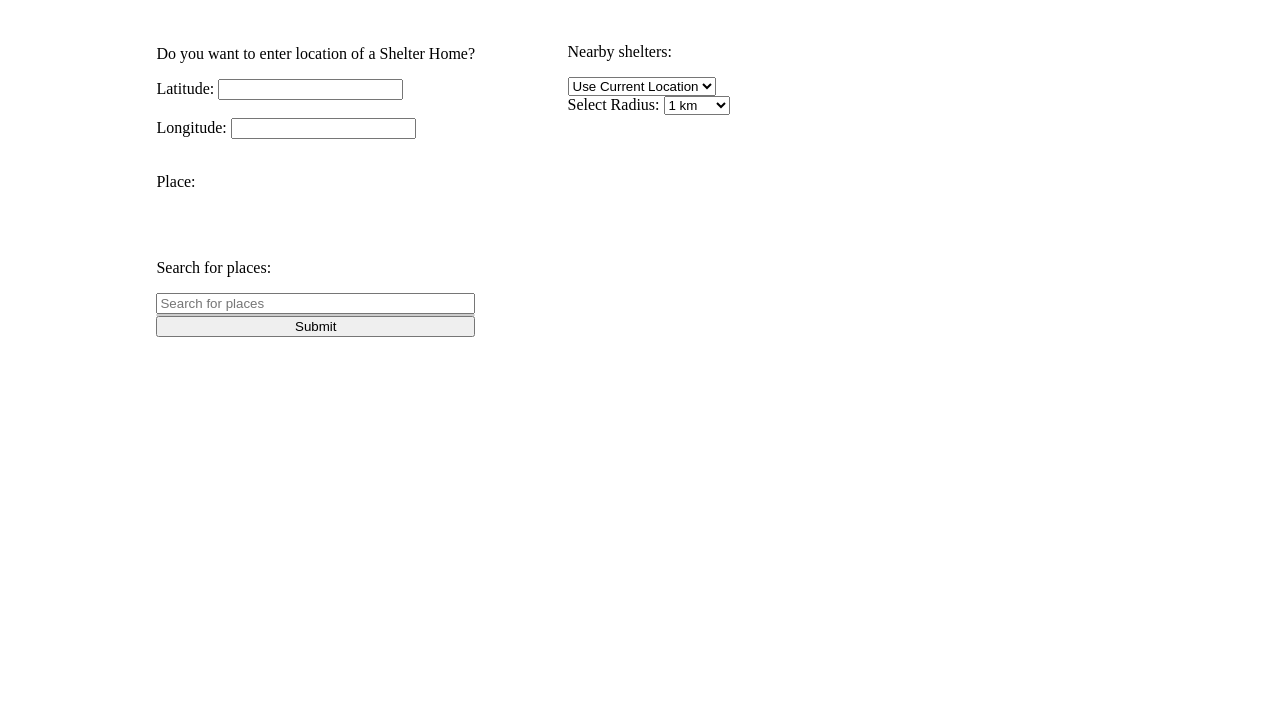
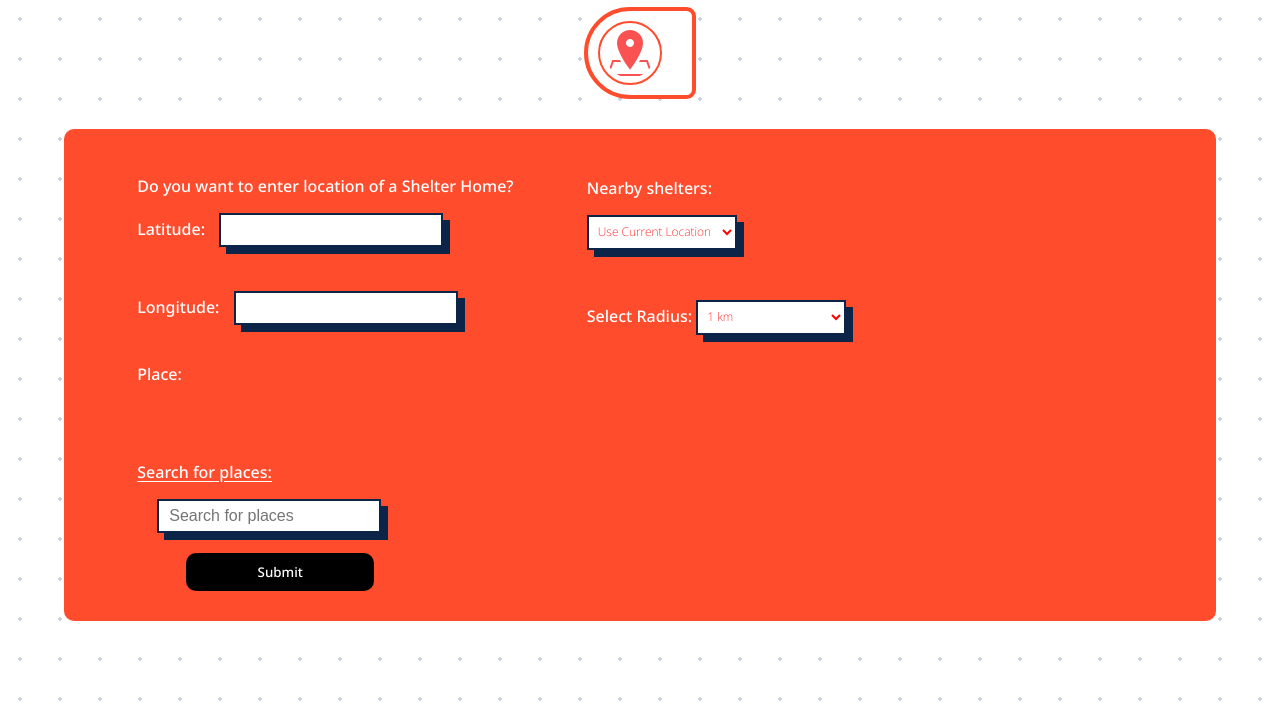
Before and after one commit to CholarajuAditya/Codefury7.0, a plain HTML site: page views/newGeoLocations.html in a window 1280 px wide. Shown: the part 81-800 px from the top of the page. Drawn offline with Linux system fonts and the light colour scheme; a web font is replaced by a local one.

Commit message:
styled geolocation

```diff
--- a/assets/css/geolocation.css
+++ b/assets/css/geolocation.css
@@ -1,7 +1,12 @@
+@import url('https://fonts.googleapis.com/css2?family=Merriweather:ital,wght@0,300;0,400;0,700;0,900;1,300;1,400;1,700;1,900&family=Mukta:wght@200;300;400;500;600;700;800&family=Noto+Sans:ital,wght@0,100..900;1,100..900&family=Spicy+Rice&display=swap');
 body{
+
     display: flex;
     flex-direction: column;
     align-items: center;
+    padding: 0 50px ;
+    background-image: radial-gradient(circle, rgb(203 213 225) 2px, #fff 2px);
+    background-size: 2.5rem 2.5rem;
 }
 
 #myLocation{
@@ -10,11 +15,82 @@ body{
     justify-content: center;
     align-items: center;
 }
+.address
+{
+    display: flex;
+    justify-content: center;
+    align-items: center;
+    border: solid #ff4c2d 4px;
+    padding: 10px;
+    border-top-left-radius:50px ;
+    border-bottom-left-radius:50px ;
+    border-top-right-radius:10px;
+    border-bottom-right-radius:10px;
+    background-color: white;
+    font-family:"Noto Sans", sans-serif ;
+    font-weight: 500;
+}
+.address img{
+    padding: 5px;
+    border: solid #ff4c2d 2px;
+    border-radius: 50px;
+    margin-right: 20px;
+}
+.locationCordinates input
+{    margin-left: 10px;
+    padding: 10px;
+    height: 10px;
+    width: clamp(100px, 100%, 200px);
+    border: 2px solid #0B2447;
+    font-size: 16px;
+    background: white;
+    outline: none;
+    box-shadow: 7px 7px 0px 0px #0B2447;
+    color: #ff4c2d;
+}
+#searchText
+{
+    text-decoration: underline;
+    text-underline-offset: 3px;
+}
+#place-search
+{
+    margin-left: 20px;
+
+    padding: 10px;
+    height: 10px;
+    width: clamp(100px, 100%, 200px);
+    border: 2px solid #0B2447;
+    font-size: 16px;
+    background: white;
+    outline: none;
+    box-shadow: 7px 7px 0px 0px #0B2447;
+    color: red;
+}
+
 #place-results {
-    border: 1px solid #ccc;
+    border: none;
     max-height: 200px;
     overflow-y: auto;
     border-radius: 5px;
+}
+#submit-location
+{
+    margin-top: 20px;
+   width:50%;
+   margin-left: 13%;
+   border:none;
+   background-color: #000000;
+   color: white;
+   padding: 10px 5px;
+   font-family:"Noto Sans", sans-serif ;
+   font-weight: 500;
+   border-radius: 10px;
+   transition: 0.5s;
+
+}
+#submit-location:hover{
+    transform: scale(1.05);
 }
 .result-item,
 #shelterResults .shelter-item {
@@ -33,10 +109,18 @@ iframe{
     margin: auto;
 }
 #addPlaces{
+    margin-top: 30px;
     display: flex;
     flex-direction: column;
     justify-content: center;
     align-items: center;
+    background-color: #ff4c2d;
+    color: white;
+    border-radius: 10px;
+    font-family:"Noto Sans", sans-serif ;
+    font-weight: 500;
+    padding: 10px 0;
+    cursor: pointer;
 }
 #addPlaces .top{
     display: flex;
@@ -54,3 +138,46 @@ iframe{
 #addPlaces .rightAuto{
     width:50%;
 }
+#locationOption
+{
+    padding: 5px;
+    font-family:"Noto Sans", sans-serif ;
+    font-weight: 200;
+    height: 35px;
+    width:150px;
+    border: 2px solid #0B2447;
+    font-size: 12px;
+    background: white;
+    outline: none;
+    box-shadow: 7px 7px 0px 0px #0B2447;
+    color: red;
+}
+#locationOption option{
+    padding: 5px;
+    font-family:"Noto Sans", sans-serif ;
+    font-weight: 200;
+    height: 30px;
+    width:150px;
+    border: 2px solid #0B2447;
+    font-size: 12px;
+    background: white;
+    outline: none;
+}
+#radiusSelect
+{
+    margin-top: 50px;
+}
+#radius
+{
+    padding: 5px;
+    font-family:"Noto Sans", sans-serif ;
+    font-weight: 200;
+    height: 35px;
+    width:150px;
+    border: 2px solid #0B2447;
+    font-size: 12px;
+    background: white;
+    outline: none;
+    box-shadow: 7px 7px 0px 0px #0B2447;
+    color: red;
+}
--- a/views/newGeoLocations.html
+++ b/views/newGeoLocations.html
@@ -9,9 +9,12 @@
 </head>
 <body>
     <div id="myLocation">
+        <h1>My location</h1>
         <div id="map"></div>
-        <p>My location:</p>
+      <div class="address">
+        <img src="../assets/images/locationpin.png" alt="">
         <p id="locationName"></p>
+    </div>
     </div>
     <div id="addPlaces">
         <div class="top">
@@ -20,7 +23,9 @@
                 <div class="topBox">
                     <div class="locationCordinates">
                         <label for="latitude">Latitude:</label>
-                        <input type="text" id="latitude" name="latitude"><br><br>
+                        <input type="text" id="latitude" name="latitude">
+                        <div class="top-line"></div>
+                        <div class="under-line"></div><br><br>
                         <label for="longitude">Longitude:</label>
                         <input type="text" id="longitude" name="longitude"><br><br>
                     </div>
@@ -29,7 +34,7 @@
                         <p id="placeName"></p><br><br>
                     </div>
                 </div>
-                <p>Search for places:</p>
+                <p id="searchText">Search for places:</p>
                 <input id="place-search" type="text" placeholder="Search for places">
                 <div id="place-results"></div>
                 <div id="signUpMessage" style="display:none;"></div>
```
Also changed, not shown: assets/images/locationpin.png (added).
